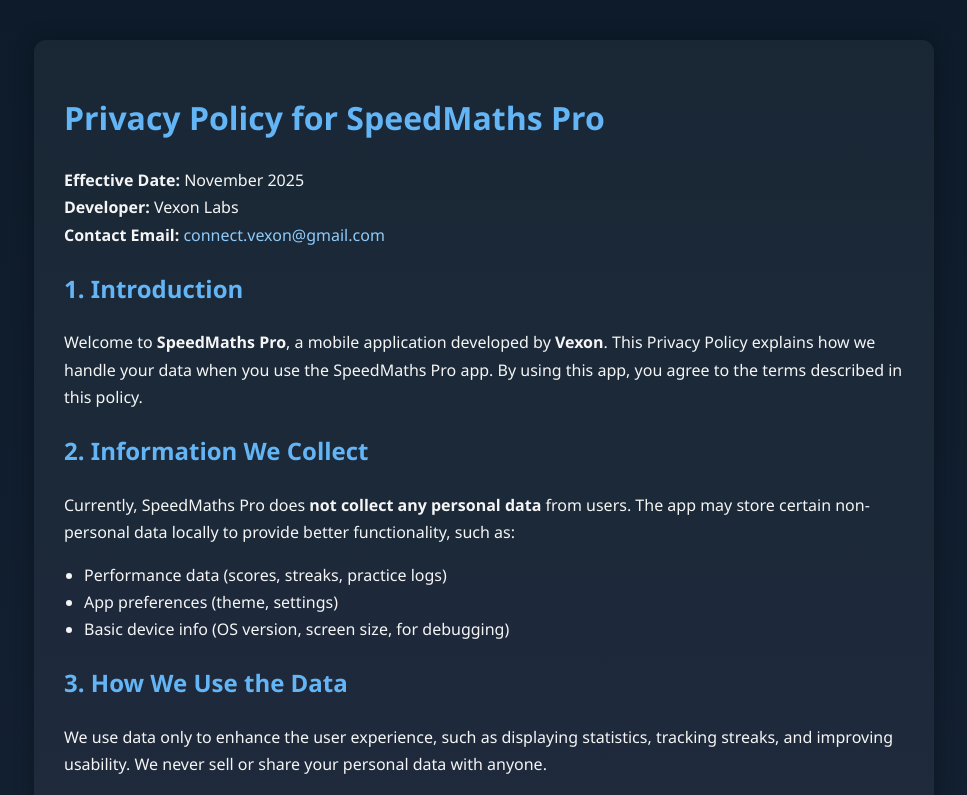
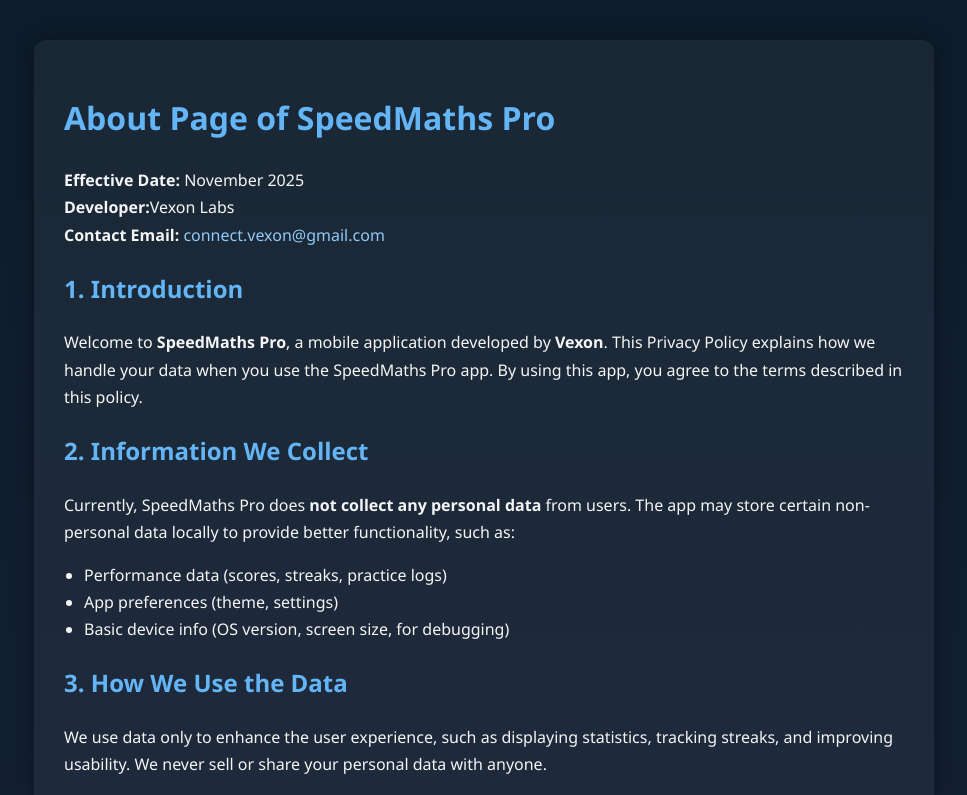
Before and after one commit to vexonlabs/speedmathspro, a plain HTML site: page index.html in a window 1280 px wide. Shown: the top 795 px of the page, without its empty margins (156-1123 px from the left). Drawn offline with Linux system fonts and the light colour scheme.

Commit message:
Update index.html

```diff
--- a/index.html
+++ b/index.html
@@ -3,7 +3,7 @@
 <head>
   <meta charset="UTF-8">
   <meta name="viewport" content="width=device-width, initial-scale=1.0">
-  <title>SpeedMaths Pro - Privacy Policy</title>
+  <title>About Page of SpeedMaths Pro App </title>
   <style>
     body {
       font-family: 'Segoe UI', Tahoma, Geneva, Verdana, sans-serif;
@@ -50,9 +50,9 @@
 
 <body>
   <div class="container">
-    <h1>Privacy Policy for SpeedMaths Pro</h1>
+    <h1>About Page of SpeedMaths Pro</h1>
     <p><strong>Effective Date:</strong> November 2025<br>
-    <strong>Developer:</strong> Vexon Labs<br>
+    <strong>Developer:</strong>Vexon Labs<br>
     <strong>Contact Email:</strong>
     <a href="mailto:connect.vexon@gmail.com">connect.vexon@gmail.com</a></p>
 
```
